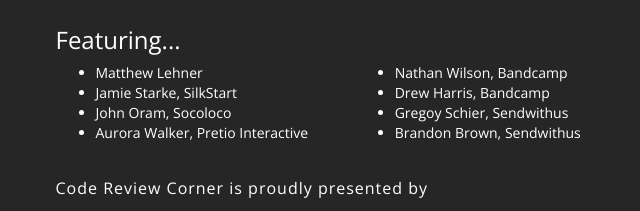
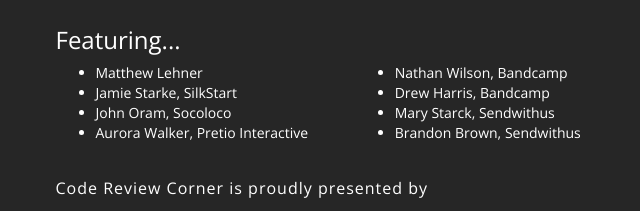
Before and after one commit to sendwithus/startupslam, a plain HTML site: page index.html in a window 1280 px wide. Shown: the part 4289-4500 px from the top of the page, 404-1044 px from the left. Drawn offline with nearby package versions, Linux system fonts and the light colour scheme.

Commit message:
Switch Greg -> Marie

```diff
--- a/index.html
+++ b/index.html
@@ -187,7 +187,7 @@
                         <ul>
                             <li>Nathan Wilson, Bandcamp</li>
                             <li>Drew Harris, Bandcamp</li>
-                            <li>Gregoy Schier, Sendwithus</li>
+                            <li>Mary Starck, Sendwithus</li>
                             <li>Brandon Brown, Sendwithus</li>
                         </ul>
                     </div>
```
